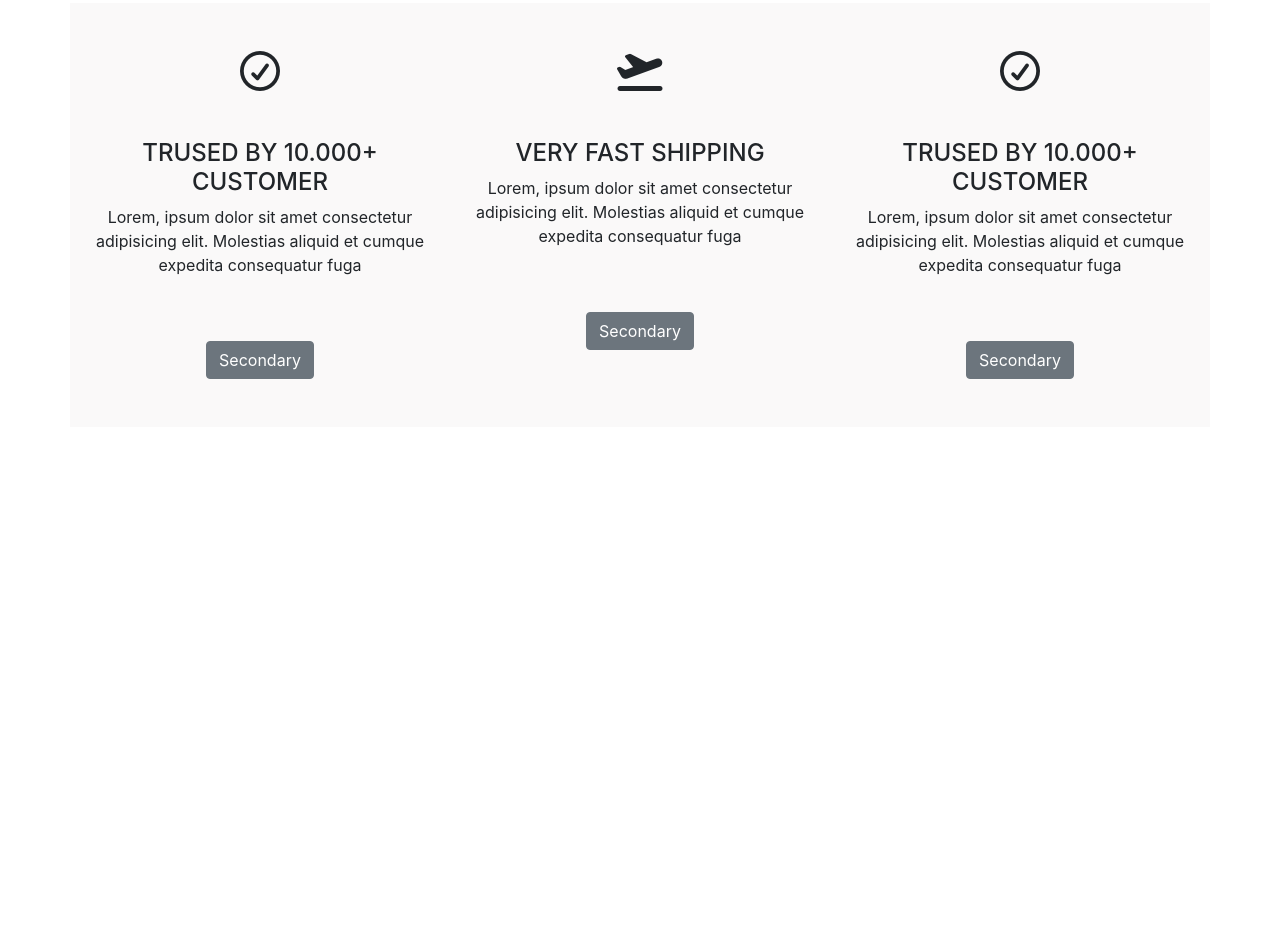
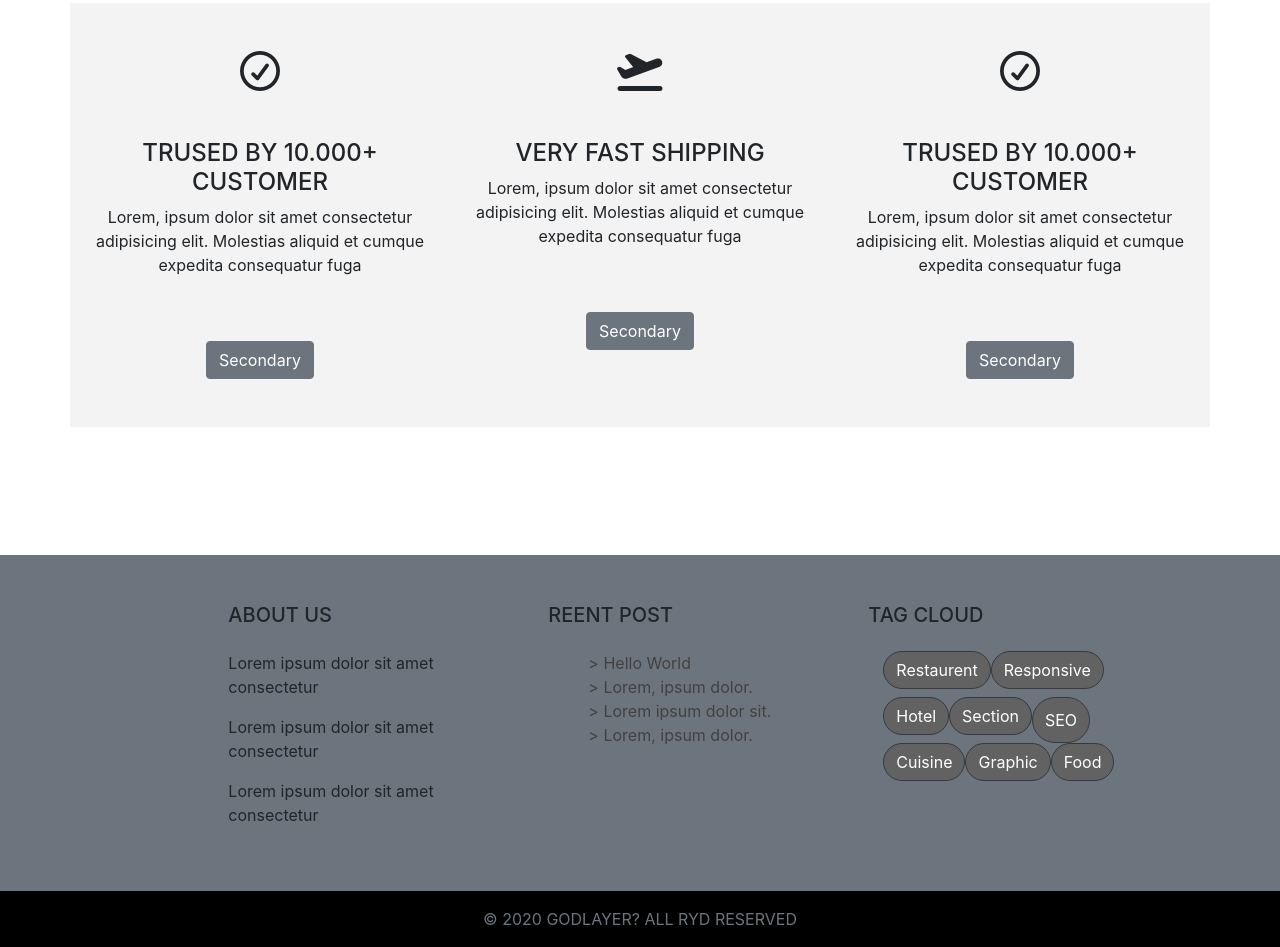
Before and after one commit to Zakariajuro/cs_emporium_js_16, a website: page index.html in a window 1280 px wide. Shown: the part 3036-3983 px from the top of the page. Before the commit the page ends 3591 px from the top, so only its background shows below. Drawn offline with Linux system fonts and the light colour scheme.

Commit message:
footer-fini

```diff
--- a/index.html
+++ b/index.html
@@ -296,7 +296,55 @@
     </section>
 
 
+    <!-- FOOTER -->
+    <footer>
+        <div class="container-fluid py-5 bg-secondary">
+            <div class="row">
+                <div class="col-2">
 
+                </div>
+                <div class="col-3">
+                    <h5 class="mb-4">ABOUT US</h5>
+                    <p class="p">Lorem ipsum dolor sit amet consectetur</p>
+                    <p class="p">Lorem ipsum dolor sit amet consectetur</p>
+                    <p class="p">Lorem ipsum dolor sit amet consectetur</p>
+                </div>
+                <div class="col-3">
+                    <h5 class="mb-4">REENT POST</h5>
+                    <ul>
+                        <li class="lifooter2">> Hello World</li>
+                        <li class="lifooter2">> Lorem, ipsum dolor.</li>
+                        <li class="lifooter2">> Lorem ipsum dolor sit.</li>
+                        <li class="lifooter2">> Lorem, ipsum dolor.</li>
+                    </ul>
+                </div>
+                <div class="col-3">
+                    <h5 class="mb-4">TAG CLOUD</h5>
+                    <div class="butfoot col-12 col-lg-4 d-flex">
+                        <button type="button" class="btnpill btn btn-outline-dark text-white rounded-pill mb-2">Restaurent</button>
+                        <button type="button" class="btnpill btn btn-outline-dark text-white rounded-pill mb-2">Responsive </button>
+                    </div>
+                    <div class="butfoot col-12 col-lg-4 d-flex">
+                        <button type="button" class="btnpill btn btn-outline-dark text-white rounded-pill mb-2">Hotel</button>
+                        <button type="button" class="btnpill btn btn-outline-dark text-white rounded-pill mb-2"> Section</button>
+                        <button type="button" class="btnpill btn btn-outline-dark text-white rounded-pill">SEO</button>
+                    </div>
+                    <div class="butfoot col-12 col-lg-4 d-flex">
+                        <button type="button" class="btnpill btn btn-outline-dark text-white rounded-pill">Cuisine</button>
+                        <button type="button" class="btnpill btn btn-outline-dark text-white rounded-pill">Graphic</button>
+                        <button type="button" class="btnpill btn btn-outline-dark text-white rounded-pill">Food</button>
+                    </div>
+                </div>
+                <!-- <div class="col-1">
+
+                </div> -->
+            </div>
+        </div>
+        <div class="w-100"></div>
+                    <div class="divfin col-12">
+                        <p class="text-center text-secondary py-3 m-0">&copy; 2020 GODLAYER? ALL RYD RESERVED</p>
+                    </div>
+    </footer>
     <script src="./public/js/main.js"></script>
 </body>
 </html>
--- /dev/null
+++ b/src/sass/modules/_footer.sass
@@ -0,0 +1,10 @@
+.pfooter
+    color: #424141
+
+.lifooter2
+    color: #424141
+    list-style: none
+.btnpill
+    background-color: #636262
+.divfin
+    background-color: black
--- a/src/sass/modules/_section6.sass
+++ b/src/sass/modules/_section6.sass
@@ -4,7 +4,7 @@
 
 
 .divgris
-    background-color: #faf9f9
+    background-color: #f3f3f3
 .divgris:hover
     background-color: #df3f3f
     i
--- a/src/sass/modules/_style.sass
+++ b/src/sass/modules/_style.sass
@@ -5,3 +5,4 @@
 @import ./_section4
 @import ./_section5
 @import ./_section6
+@import ./_footer
```
Also changed, not shown: public/css/app.css, public/css/style.css, 1 other file.
